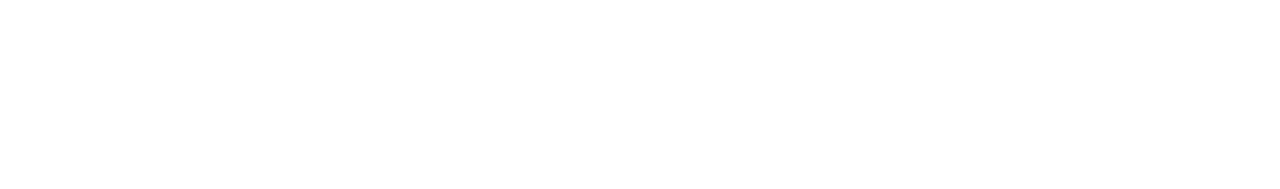
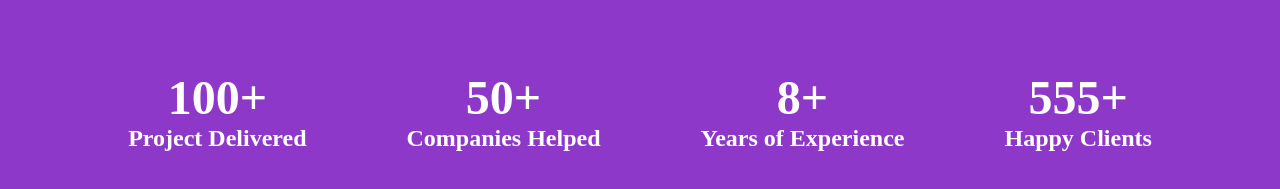
Before and after one commit to TanatipS3/Portfolio, a React (Vite) app: page / in a window 1280 px wide. Shown: the part 2499-2688 px from the top of the page. Before the commit the page ends 2380 px from the top, so only its background shows below. Built offline with nearby package versions, Linux system fonts and the light colour scheme.

Commit message:
add App.jsx

```diff
--- a/src/App.jsx
+++ b/src/App.jsx
@@ -7,7 +7,7 @@
 import Skills from './components/Skills/Skills'
 import Services from './components/Services/Services'
 import Portfolio from './components/Portfolio/Portfolio'
-
+import Number  from './components/Number/Number'
 function App() {
   const [count, setCount] = useState(0)
 
@@ -18,7 +18,7 @@
      <Skills/>
      <Services/>
      <Portfolio/>
-
+     <Number/>
     </>
   )
 }
--- /dev/null
+++ b/src/components/Number/Number.jsx
@@ -0,0 +1,27 @@
+import React from 'react'
+import styles from './Number.module.css'
+
+function Number() {
+  return (
+    <div className={styles.number_con}>
+      <div className={styles.number_items}>
+        <h3>100+</h3>
+        <p>Project Delivered</p>
+      </div>
+      <div className={styles.number_items}>
+        <h3>50+</h3>
+        <p>Companies Helped</p>
+      </div>
+      <div className={styles.number_items}>
+        <h3>8+</h3>
+        <p>Years of Experience</p>
+      </div>
+      <div className={styles.number_items}>
+        <h3>555+</h3>
+        <p>Happy Clients</p>
+      </div>
+    </div>
+  )
+}
+
+export default Number
--- /dev/null
+++ b/src/components/Number/Number.module.css
@@ -0,0 +1,24 @@
+.number_con {
+    height: 300px;
+    background-color: #8d38c9;
+    display: flex;
+    justify-content: center;
+    align-items: center;
+    text-align: center;
+    margin-top: 80px;
+
+    & .number_items {
+        color: white;
+        margin: 0 50px;
+
+        & h3 {
+            font-size: 48px;
+            font-weight: bold;
+        }
+
+        & p {
+            font-size: 24px;
+            font-weight: bold;
+        }
+    }
+}
```
